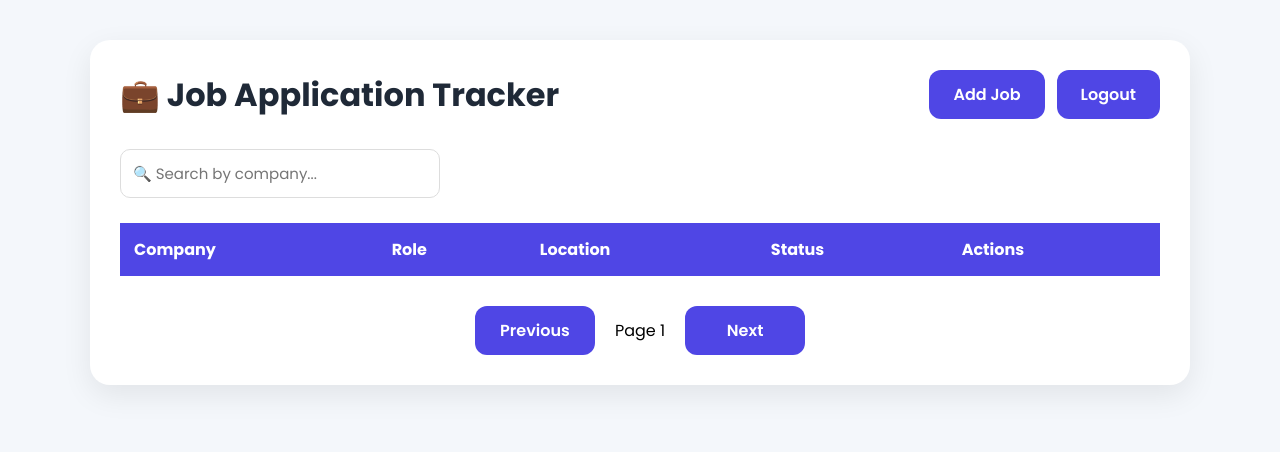
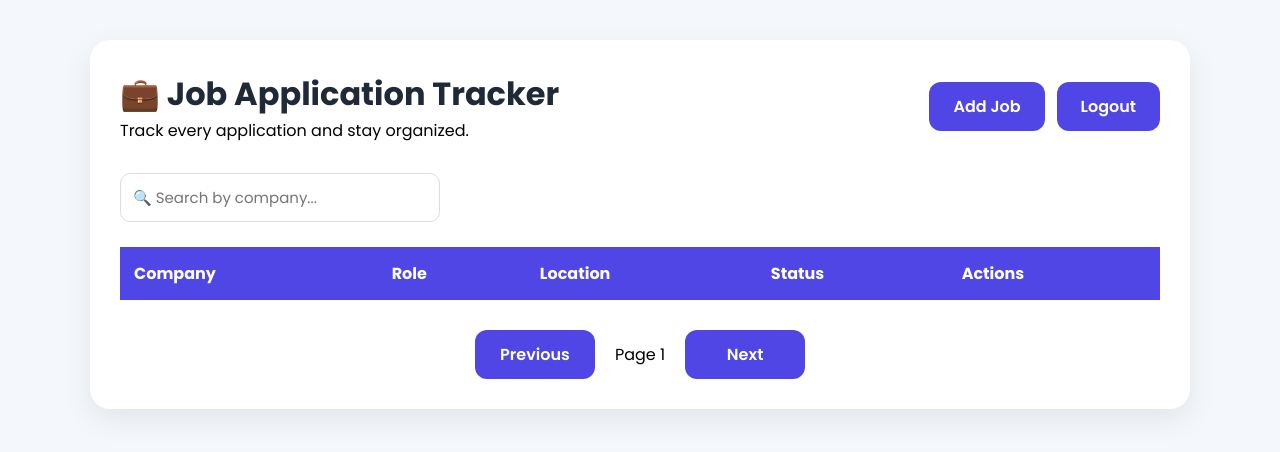
Before and after one commit to John-PaulX/jobtracker, a plain HTML site: page frontend/dashboard.html in a window 1280 px wide. Drawn offline with Linux system fonts and the light colour scheme; no server answers; sample sign-in values are in the browser's storage.

Commit message:
Improve dashboard UI and styling

```diff
--- a/frontend/css/style.css
+++ b/frontend/css/style.css
@@ -17,7 +17,20 @@ body{
 
     align-items:center;
 
-    background:#eef2f7;
+    overflow:hidden;
+
+    background:linear-gradient(
+        -45deg,
+        #eef2ff,
+        #dbeafe,
+        #ede9fe,
+        #e0f2fe,
+        #f5f3ff
+    );
+
+    background-size:400% 400%;
+
+    animation:gradientBG 18s ease infinite;
 
 }
 
@@ -518,3 +531,37 @@ width:100%;
 }
 
 }
+
+@keyframes gradientBG{
+
+0%{
+
+background-position:0% 50%;
+
+}
+
+25%{
+
+background-position:50% 100%;
+
+}
+
+50%{
+
+background-position:100% 50%;
+
+}
+
+75%{
+
+background-position:50% 0%;
+
+}
+
+100%{
+
+background-position:0% 50%;
+
+}
+
+}
--- a/frontend/dashboard.html
+++ b/frontend/dashboard.html
@@ -17,7 +17,15 @@
 
     <div class="header">
 
+        <div class="header-title">
+
             <h1>💼 Job Application Tracker</h1>
+
+            <p class="dashboard-subtitle">
+                Track every application and stay organized.
+            </p>
+
+        </div>
 
         <div class="header-buttons">
 
@@ -33,7 +41,7 @@
 
     </div>
 
-    <!-- Add Job Form -->
+    <!-- Job Form -->
 
     <div id="jobFormContainer" style="display:none; margin-bottom:30px;">
 
@@ -63,11 +71,8 @@
             <select id="status">
 
                 <option value="Applied">Applied</option>
-
                 <option value="Interview">Interview</option>
-
                 <option value="Selected">Selected</option>
-
                 <option value="Rejected">Rejected</option>
 
             </select>
@@ -92,7 +97,9 @@
 
     </div>
 
-    <!-- Job Table -->
+    <!-- Table -->
+
+    <div class="table-container">
 
         <table>
 
@@ -101,13 +108,9 @@
             <tr>
 
                 <th>Company</th>
-
                 <th>Role</th>
-
                 <th>Location</th>
-
                 <th>Status</th>
-
                 <th>Actions</th>
 
             </tr>
@@ -119,6 +122,8 @@
             </tbody>
 
         </table>
+
+    </div>
 
     <!-- Pagination -->
 
```
Lines whose indentation alone changed are shown as unchanged.
